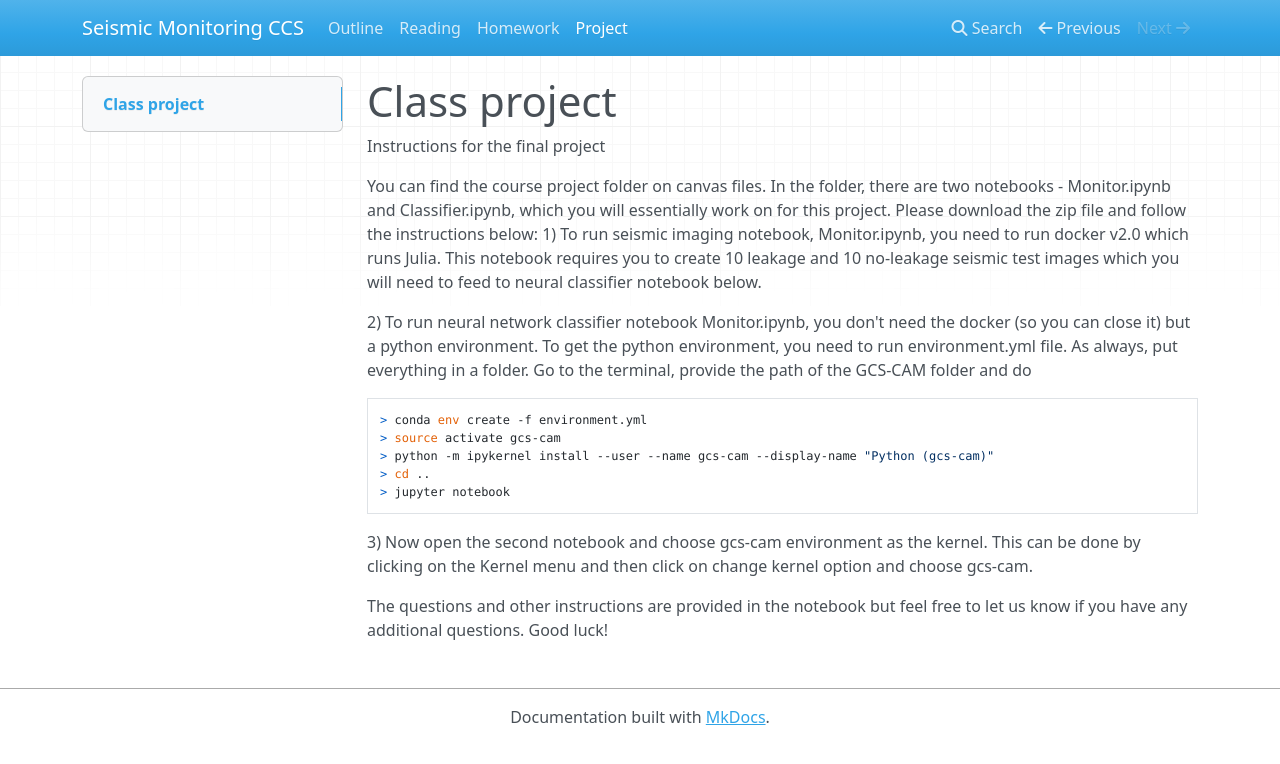
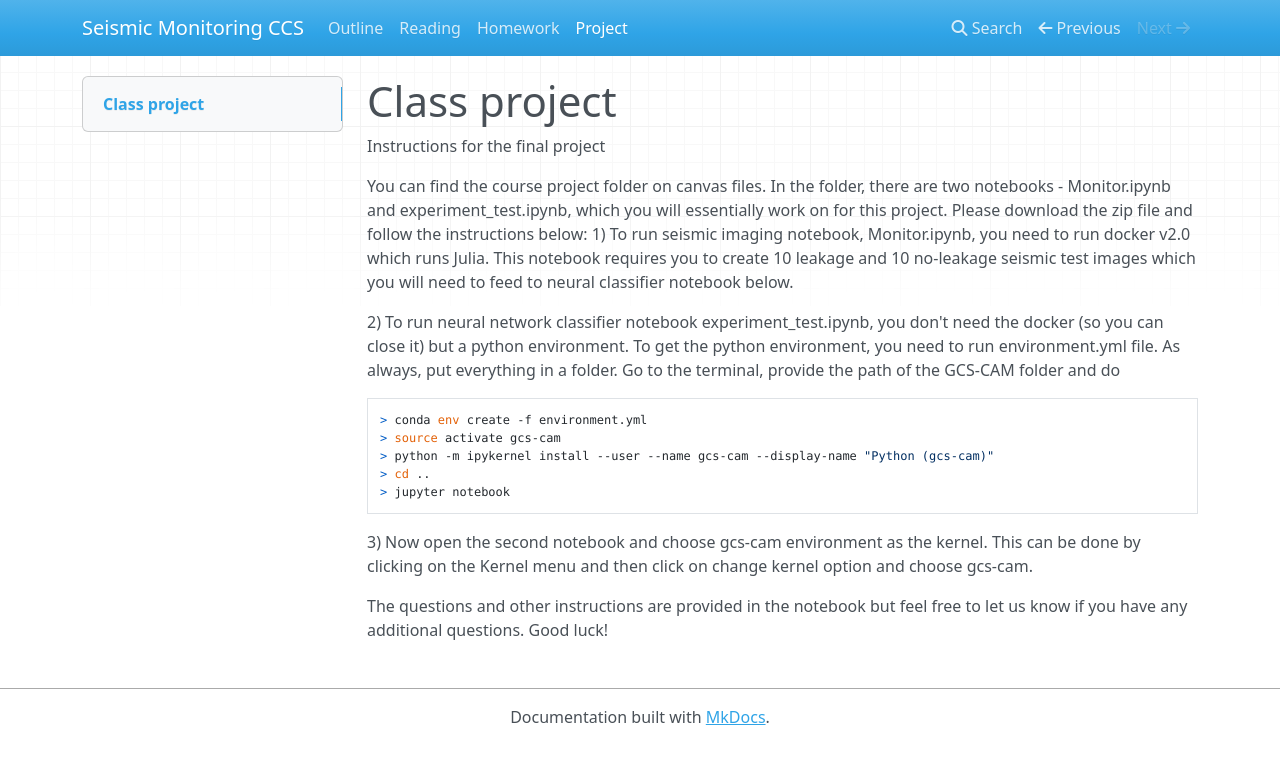
Before and after one commit to flexie/eas-4803-8803-ccs, an MkDocs documentation site: the page built from docs/project.md, in a window 1280 px wide. Shown: the top 764 px of the page. Built offline with MkDocs 1.6.1, drawn with Linux system fonts in a browser that asks for light colours; nearby versions of some CDN libraries.

Commit message:
Uploaded project instructions

`````diff
--- a/docs/project.md
+++ b/docs/project.md
@@ -1,10 +1,10 @@
 # Class project
 Instructions for the final project
 
-You can find the course project folder on canvas files. In the folder, there are two notebooks - Monitor.ipynb and Classifier.ipynb, which you will essentially work on for this project. Please download the zip file and follow the instructions below:
+You can find the course project folder on canvas files. In the folder, there are two notebooks - Monitor.ipynb and experiment_test.ipynb, which you will essentially work on for this project. Please download the zip file and follow the instructions below:
 1) To run seismic imaging notebook, Monitor.ipynb, you need to run docker v2.0 which runs Julia. This notebook requires you to create 10 leakage and 10 no-leakage seismic test images which you will need to feed to neural classifier notebook below.
 
-2) To run neural network classifier notebook Monitor.ipynb, you don't need the docker (so you can close it) but a python environment. To get the python environment, you need to run environment.yml file. As always, put everything in a folder. Go to the terminal, provide the path of the GCS-CAM folder and do
+2) To run neural network classifier notebook experiment_test.ipynb, you don't need the docker (so you can close it) but a python environment. To get the python environment, you need to run environment.yml file. As always, put everything in a folder. Go to the terminal, provide the path of the GCS-CAM folder and do
 ````
 > conda env create -f environment.yml
 > source activate gcs-cam
`````
